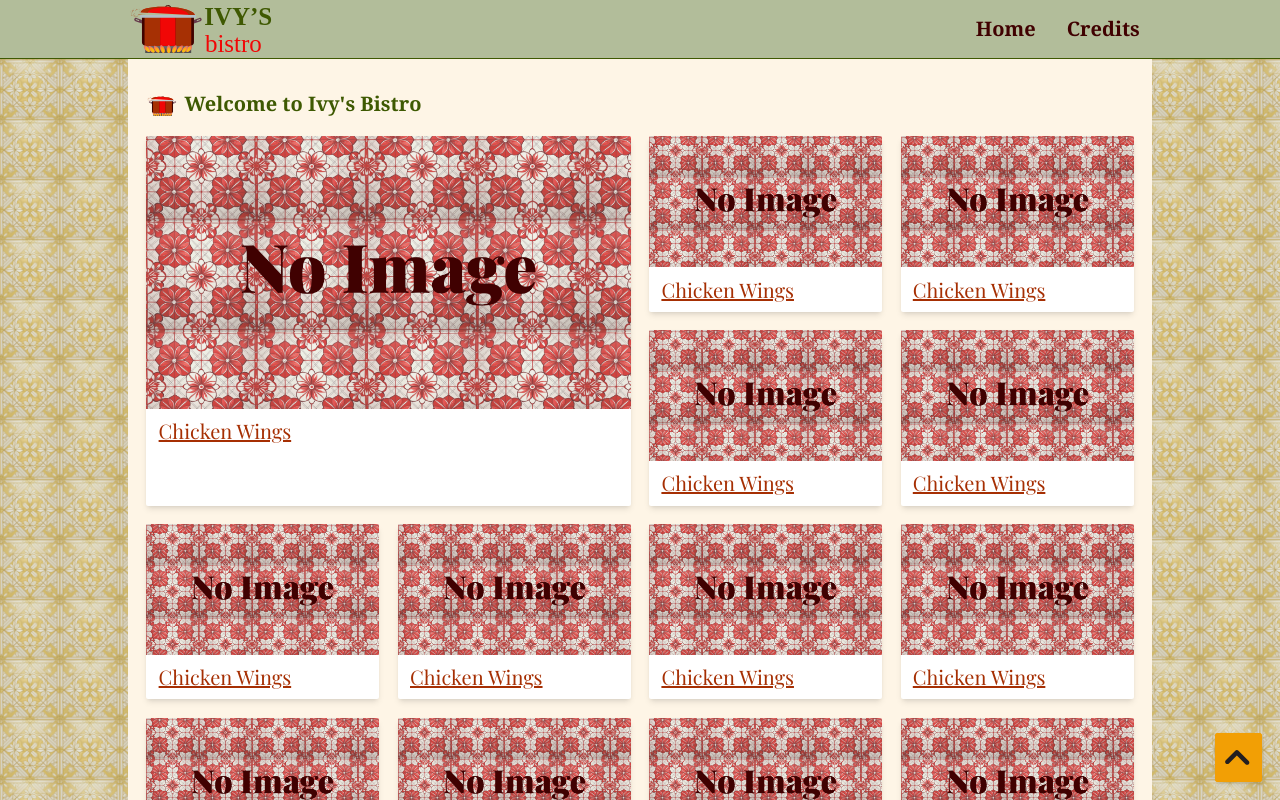
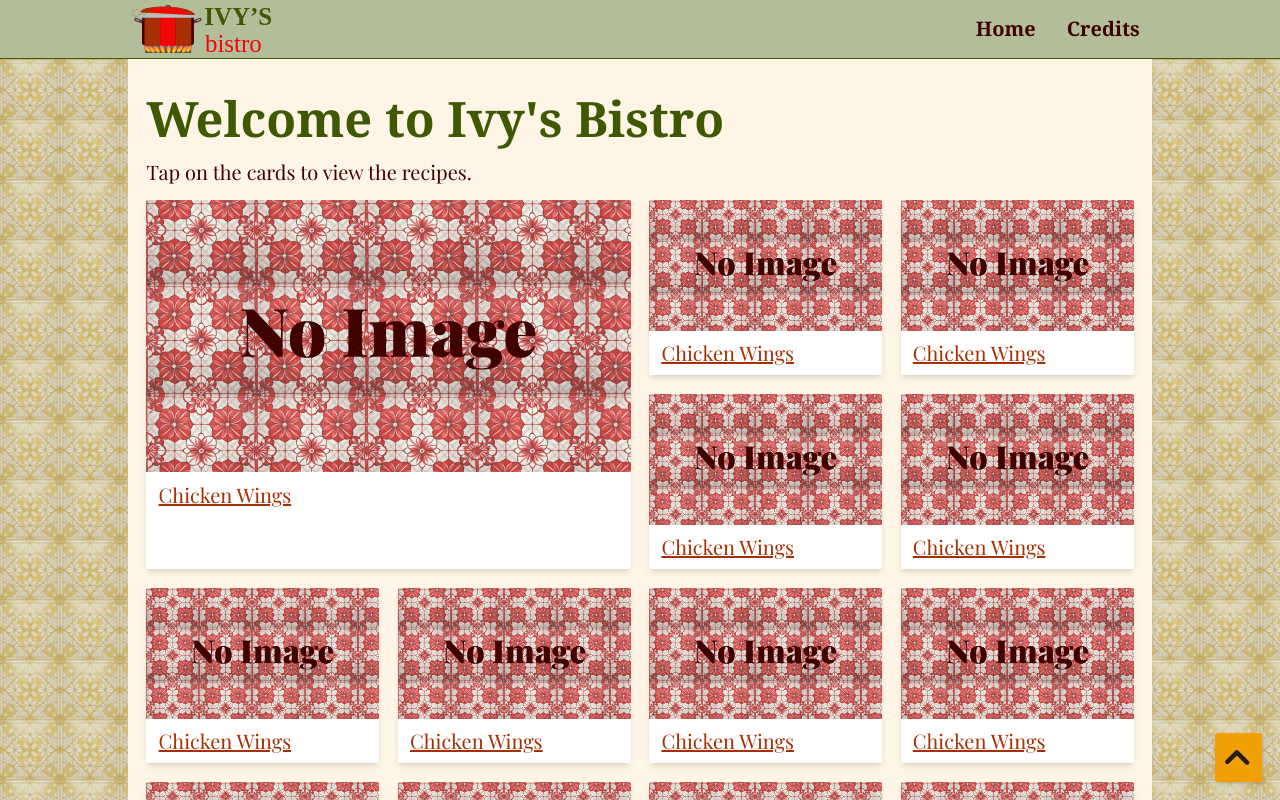
Before and after one commit to davinaleong/proj-recipe-app, a Next.js app: page / in a window 1280 px wide. Shown: the top 800 px of the page. Built offline with nearby package versions, Linux system fonts and the light colour scheme.

Commit message:
Hide pot icon on large screens

```diff
--- a/src/app/components/primaryHeader/primary-header.scss
+++ b/src/app/components/primaryHeader/primary-header.scss
@@ -86,7 +86,7 @@
   }
 }
 
-@media screen and (width > theme("screens.md")) {
+@media screen and (width >= theme("screens.md")) {
   .primary-header {
     position: fixed;
     top: 0;
--- a/src/app/globals.scss
+++ b/src/app/globals.scss
@@ -222,7 +222,7 @@
   }
 }
 
-@media screen and (width > theme("screens.md")) {
+@media screen and (width >= theme("screens.md")) {
   main {
     padding-block-start: calc(var(--_main-spacer) + var(--header-height-lg));
     padding-block-end: var(--_main-spacer);
--- a/src/app/page.scss
+++ b/src/app/page.scss
@@ -0,0 +1,9 @@
+.home-logo {
+  display: block;
+}
+
+@media screen and (width >= theme("screens.md")) {
+  .home-logo {
+    display: none;
+  }
+}
--- a/src/app/page.tsx
+++ b/src/app/page.tsx
@@ -3,6 +3,7 @@
 import LinkInterface from "./lib/link/LinkInterface"
 import Card from "./components/card/card"
 import potIcon from "./../assets/images/ib-favicon.svg"
+import "./page.scss"
 
 // TODO: Remove
 const link: LinkInterface = { label: "Chicken Wings", href: "#" }
@@ -10,13 +11,18 @@
 export default function Home() {
   return (
     <main className="wrapper wrapper-centered q-container q-container-main bg-ibYellow-50 min-h-screen flow">
-      <h1 className="text-ibGreen-500 font-serif font-8xl font-black flex align-center gap-2">
-        <Link href="/" className="block">
+      <h1 className="text-ibGreen-500 font-serif text-4xl font-black flex align-center gap-2">
+        {`Welcome to Ivy's Bistro`}
+      </h1>
+
+      <p className="flex align-center gap-2">
+        <Link href="/" className="home-logo">
           <Image src={potIcon} alt="Pot icon" width="32" />
           <span className="sr-only">Home</span>
         </Link>
-        {`Welcome to Ivy's Bistro`}
-      </h1>
+        Tap on the cards to view the recipes.
+      </p>
+
       <div className="card-grid">
         <Card link={link} />
         <Card link={link} />
```
